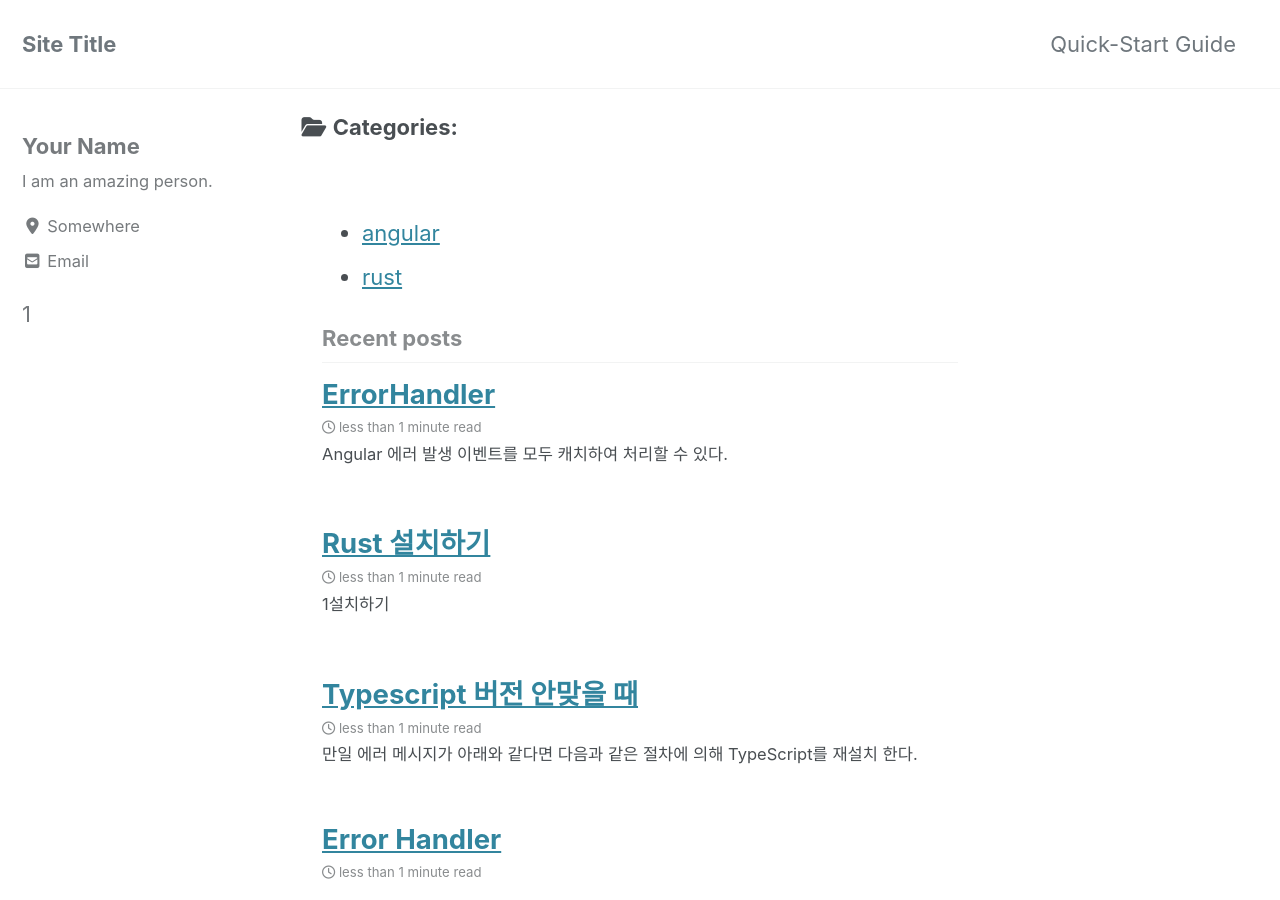
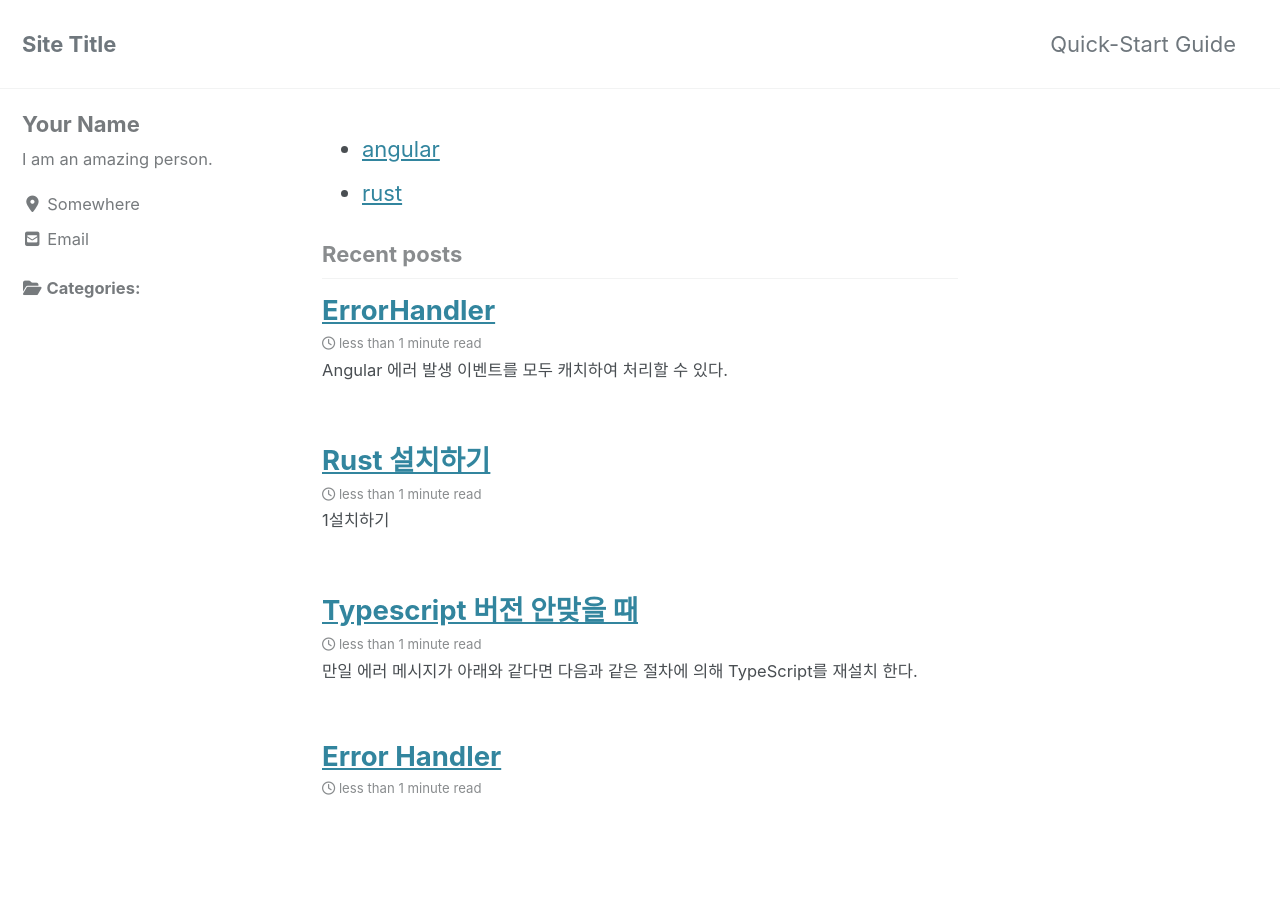
Before and after one commit to ksrae/ksrae.github.io, a Jekyll site: the page built from index.html, in a window 1280 px wide and 900 px high. Built offline with Jekyll 4.4.1, drawn with Linux system fonts in a browser that asks for light colours; cached includes are drawn as plain includes; nearby versions of some CDN libraries; the list of posts is cut into pages by our own code.

Commit message:
sidebar category

```diff
--- a/_includes/sidebar.html
+++ b/_includes/sidebar.html
@@ -1,9 +1,10 @@
 {% if page.author_profile or layout.author_profile or page.sidebar %}
   <div class="sidebar sticky">
   {% if page.author_profile or layout.author_profile %}{% include author-profile.html %}{% endif %}
-  <div>
-      1
-    </div>
+
+      {% include category-list.html %}
+
+
   {% if page.sidebar %}
     {% for s in page.sidebar %}
       {% if s.image %}
@@ -19,18 +20,9 @@
       {% if s.text %}{{ s.text | markdownify }}{% endif %}
       {% if s.nav %}{% include nav_list nav=s.nav %}{% endif %}
     {% endfor %}
-    <div>
-        2
-      </div>
     {% if page.sidebar.nav %}
       {% include nav_list nav=page.sidebar.nav %}
-      <div>
-        3
-      </div>
     {% endif %}
   {% endif %}
   </div>
 {% endif %}
-<div>
-  {% include category-list.html %}
-</div>
```
